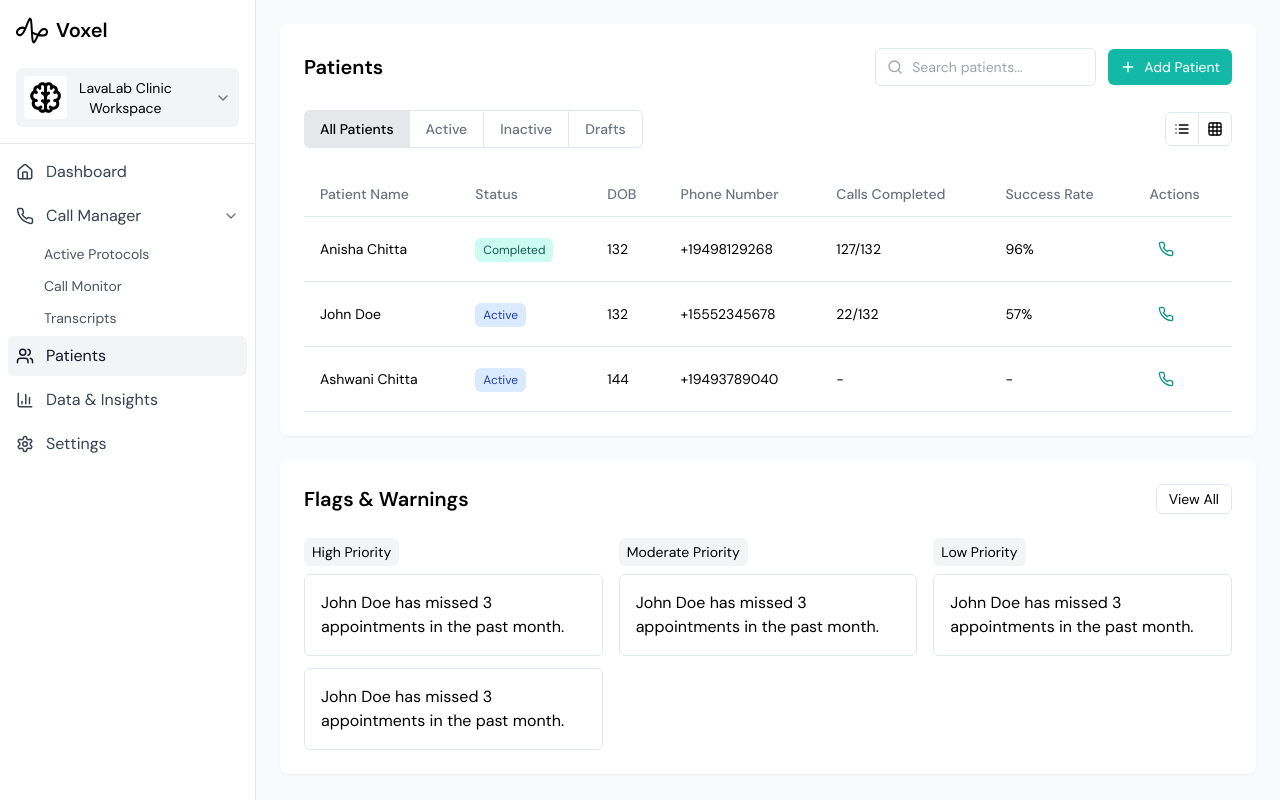
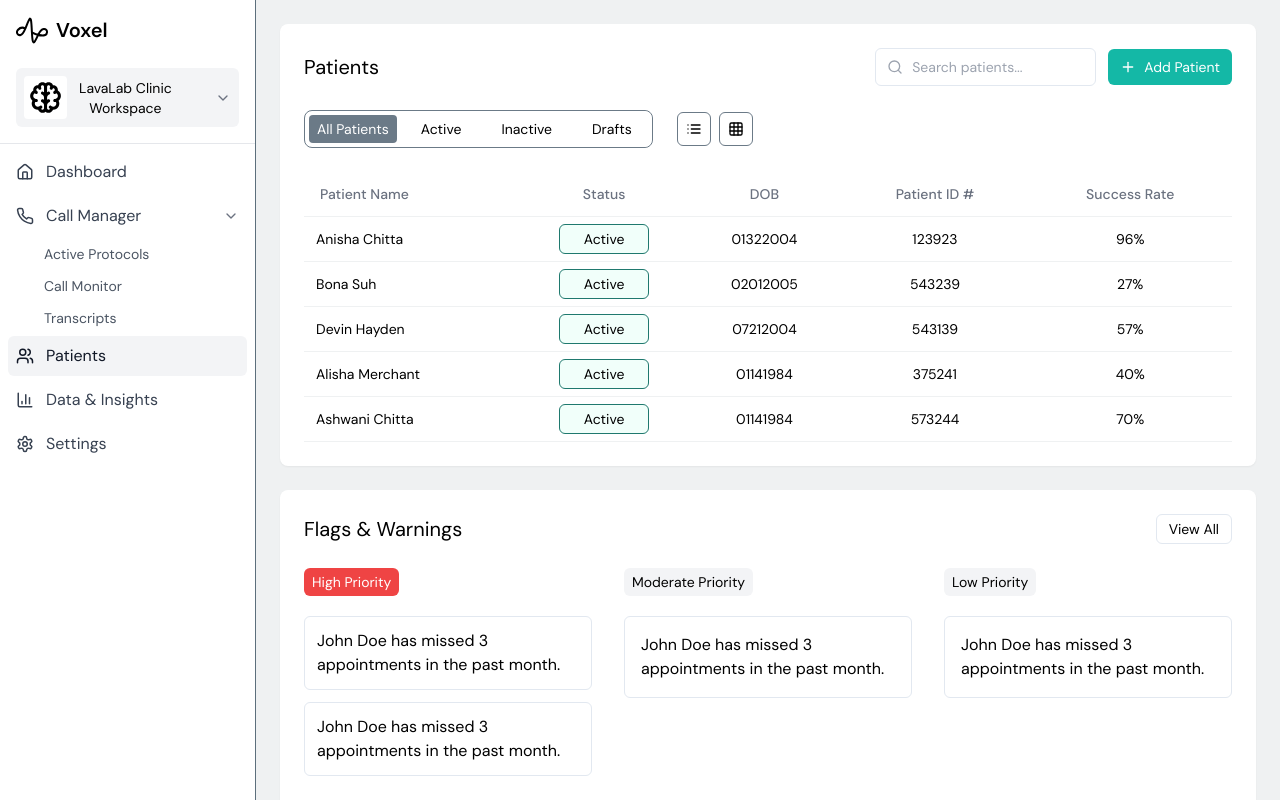
Before and after one commit to anishachitta/cadence_v3, a Next.js app in the folder cadence-v2/: page /patients in a window 1280 px wide. Built offline with nearby package versions, Linux system fonts and the light colour scheme.

Commit message:
updated UI for sidebar & Patient page

```diff
--- a/cadence-v2/app/active-protocols/page.tsx
+++ b/cadence-v2/app/active-protocols/page.tsx
@@ -150,7 +150,7 @@ export default function ActiveProtocols() {
   };
 
   return (
-    <div className="flex h-screen bg-gray-50">
+    <div className="flex h-screen bg-[#EFF1F2]">
       <Sidebar />
 
       {/* Main Content */}
--- a/cadence-v2/app/page.tsx
+++ b/cadence-v2/app/page.tsx
@@ -17,7 +17,7 @@ export default function Dashboard() {
   };
 
   return (
-    <div className="flex h-screen bg-gray-50">
+    <div className="flex h-screen bg-[#EFF1F2]">
       <Sidebar />
 
       {/* Main Content */}
@@ -125,8 +125,8 @@ export default function Dashboard() {
                     <path d="M18 15l-6-6-6 6" />
                   </svg>
                   <span className="text-sm text-emerald-500">12.3%</span>
-                </div>
-              </div>
+            </div>
+          </div>
 
               {/* Success Rate */}
               <div className="bg-white p-4 rounded-lg border">
--- a/cadence-v2/app/patients/page.tsx
+++ b/cadence-v2/app/patients/page.tsx
@@ -180,7 +180,7 @@ export default function PatientsPage() {
   };
 
   return (
-    <div className="flex h-screen bg-gray-50">
+    <div className="flex h-screen bg-[#EFF1F2]">
       <Sidebar />
       <Toaster position="top-right" />
 
@@ -190,7 +190,7 @@ export default function PatientsPage() {
           {/* Patients Section */}
           <div className="bg-white rounded-lg shadow-sm p-6">
             <div className="flex justify-between items-center mb-6">
-              <h1 className="text-xl font-semibold">Patients</h1>
+              <h4 className="text-xl font-regular">Patients</h4>
               <div className="flex items-center gap-3">
                 <div className="relative">
                   <Search
@@ -213,26 +213,26 @@ export default function PatientsPage() {
               </div>
             </div>
 
-            <div className="mb-6 flex justify-between items-center">
-              <div className="flex">
-                <button className="px-4 py-2 text-sm font-medium bg-gray-200 rounded-l-md">
+            <div className="flex items-center gap-4 mb-6">
+              <div className="flex border border-[#6B7A87] rounded-lg overflow-hidden">
+                <button className="m-1 px-2 py-0.5 text-sm rounded-sm focus:outline-none transition-colors bg-[#6B7A87] text-white">
                   All Patients
                 </button>
-                <button className="px-4 py-2 text-sm font-medium text-gray-500 border-y border-r">
+                <button className="px-5 py-2 text-sm focus:outline-none transition-colors text-black bg-white border-0">
                   Active
                 </button>
-                <button className="px-4 py-2 text-sm font-medium text-gray-500 border-y border-r">
+                <button className="px-5 py-2 text-sm focus:outline-none transition-colors text-black bg-white border-0">
                   Inactive
                 </button>
-                <button className="px-4 py-2 text-sm font-medium text-gray-500 border-y border-r rounded-r-md">
+                <button className="px-5 py-2 text-sm rounded-r-lg focus:outline-none transition-colors text-black bg-white border-0">
                   Drafts
                 </button>
               </div>
-              <div className="flex border rounded-md">
-                <button className="p-2 border-r">
+              <div className="flex gap-2 ml-2">
+                <button className="p-2 border border-[#6B7A87] rounded-md bg-white">
                   <List size={16} />
                 </button>
-                <button className="p-2">
+                <button className="p-2 border border-[#6B7A87] rounded-md bg-white">
                   <Grid size={16} />
                 </button>
               </div>
@@ -241,57 +241,29 @@ export default function PatientsPage() {
             <div className="overflow-x-auto">
               <table className="w-full text-sm">
                 <thead>
-                  <tr className="text-left border-b text-gray-500">
-                    <th className="py-3 px-4 font-medium">Patient Name</th>
-                    <th className="py-3 px-4 font-medium">Status</th>
-                    <th className="py-3 px-4 font-medium">DOB</th>
-                    <th className="py-3 px-4 font-medium">Phone Number</th>
-                    <th className="py-3 px-4 font-medium">Calls Completed</th>
-                    <th className="py-3 px-4 font-medium">Success Rate</th>
-                    <th className="py-3 px-4 font-medium">Actions</th>
+                  <tr className="border-b text-gray-500" style={{ borderColor: '#EFF1F2' }}>
+                    <th className="py-3 px-4 font-medium text-left">Patient Name</th>
+                    <th className="py-3 px-4 font-medium text-center">Status</th>
+                    <th className="py-3 px-4 font-medium text-center">DOB</th>
+                    <th className="py-3 px-4 font-medium text-center">Patient ID #</th>
+                    <th className="py-3 px-4 font-medium text-center">Success Rate</th>
                   </tr>
                 </thead>
                 <tbody>
                   {patients.map((patient) => (
-                    <tr key={patient.id} className="border-b">
-                      <td className="py-4 px-4">{patient.name}</td>
-                      <td className="py-4 px-4">
+                    <tr key={patient.id} className="border-b" style={{ borderColor: '#EFF1F2' }}>
+                      <td className="py-3 px-3 text-sm text-left">{patient.name}</td>
+                      <td className="py-1 px-1 text-sm text-center">
                         <span
-                          className={`px-2 py-1 rounded-md text-xs ${
-                            patient.status === "Active"
-                              ? "bg-blue-100 text-blue-800"
-                              : patient.status === "Completed"
-                              ? "bg-teal-100 text-teal-800"
-                              : patient.status === "Called"
-                              ? "bg-green-100 text-green-800"
-                              : "bg-gray-100 text-gray-800"
-                          }`}
+                          className="px-6 py-1 rounded-md text-black text-sm font-normal inline-block text-center"
+                          style={{ minWidth: '80px', backgroundColor: '#F1FFFA', border: '1px solid #1F796E' }}
                         >
                           {patient.status}
                         </span>
                       </td>
-                      <td className="py-4 px-4">{patient.dob}</td>
-                      <td className="py-4 px-4">{patient.phoneNumber}</td>
-                      <td className="py-4 px-4">{patient.callsCompleted}</td>
-                      <td className="py-4 px-4">{patient.successRate}</td>
-                      <td className="py-4 px-4 flex gap-2">
-                        <button
-                          onClick={() => setCallPatient(patient)}
-                          className="p-2 text-teal-600 hover:bg-teal-50 rounded-full transition-colors"
-                          title="Call patient with simulation"
-                        >
-                          <Phone size={16} />
-                        </button>
-                        {hasConfig && (
-                          <button
-                            onClick={() => handleDirectCall(patient)}
-                            className="p-2 text-blue-600 hover:bg-blue-50 rounded-full transition-colors"
-                            title="Call patient with Retell API"
-                          >
-                            <Phone size={16} />
-                          </button>
-                        )}
-                      </td>
+                      <td className="py-3 px-3 text-sm text-center">{patient.dob}</td>
+                      <td className="py-3 px-3 text-sm text-center">{patient.id}</td>
+                      <td className="py-3 px-3 text-sm text-center">{patient.successRate}</td>
                     </tr>
                   ))}
                 </tbody>
@@ -302,22 +274,22 @@ export default function PatientsPage() {
           {/* Flags & Warnings Section */}
           <div className="bg-white rounded-lg shadow-sm p-6">
             <div className="flex justify-between items-center mb-6">
-              <h2 className="text-xl font-semibold">Flags & Warnings</h2>
+              <h2 className="text-xl ">Flags & Warnings</h2>
               <button className="px-3 py-1 border rounded-md text-sm">
                 View All
               </button>
             </div>
 
-            <div className="grid grid-cols-1 md:grid-cols-3 gap-4">
+            <div className="grid grid-cols-1 md:grid-cols-3 gap-8">
               <div>
-                <div className="mb-2 px-2 py-1 bg-gray-100 rounded-md inline-block text-sm">
+                <div className="mb-2 px-2 py-1 bg-red-500 rounded-md inline-block text-sm text-white">
                   High Priority
                 </div>
-                <div className="space-y-3">
+                <div className="space-y-3 py-3">
                   {flags
                     .filter((flag) => flag.priority === "High")
                     .map((flag) => (
-                      <div key={flag.id} className="p-4 border rounded-md">
+                      <div key={flag.id} className="p-3 border rounded-md w-61">
                         <p>{flag.message}</p>
                       </div>
                     ))}
@@ -328,7 +300,7 @@ export default function PatientsPage() {
                 <div className="mb-2 px-2 py-1 bg-gray-100 rounded-md inline-block text-sm">
                   Moderate Priority
                 </div>
-                <div className="space-y-3">
+                <div className="space-y-3 py-3">
                   {flags
                     .filter((flag) => flag.priority === "Moderate")
                     .map((flag) => (
@@ -343,7 +315,7 @@ export default function PatientsPage() {
                 <div className="mb-2 px-2 py-1 bg-gray-100 rounded-md inline-block text-sm">
                   Low Priority
                 </div>
-                <div className="space-y-3">
+                <div className="space-y-3 py-3">
                   {flags
                     .filter((flag) => flag.priority === "Low")
                     .map((flag) => (
--- a/cadence-v2/stores/patientStore.ts
+++ b/cadence-v2/stores/patientStore.ts
@@ -4,9 +4,8 @@ type Patient = {
   id: string;
   name: string;
   status: "Completed" | "Active" | "Draft" | "Called";
-  dob: number | string;
+  dob: string;
   phoneNumber: string;
-  callsCompleted: string;
   successRate: string;
 };
 
@@ -19,31 +18,44 @@ interface PatientStore {
 export const usePatientStore = create<PatientStore>((set) => ({
   patients: [
     {
-      id: "1",
+      id: "123923",
       name: "Anisha Chitta",
-      status: "Completed",
-      dob: 132,
+      status: "Active",
+      dob: "01322004",
       phoneNumber: "+19498129268",
-      callsCompleted: "127/132",
       successRate: "96%",
     },
     {
-      id: "2",
-      name: "John Doe",
+      id: "543239",
+      name: "Bona Suh",
       status: "Active",
-      dob: 132,
+      dob: "02012005",
+      phoneNumber: "+2136569648",
+      successRate: "27%",
+    },
+    {
+      id: "543139",
+      name: "Devin Hayden",
+      status: "Active",
+      dob: "07212004",
       phoneNumber: "+15552345678",
-      callsCompleted: "22/132",
       successRate: "57%",
     },
     {
-      id: "3",
+      id: "375241",
+      name: "Alisha Merchant",
+      status: "Active",
+      dob: "01141984",
+      phoneNumber: "+19343789040",
+      successRate: "40%",
+    },
+    {
+      id: "573244",
       name: "Ashwani Chitta",
       status: "Active",
-      dob: 144,
+      dob: "01141984",
       phoneNumber: "+19493789040",
-      callsCompleted: "-",
-      successRate: "-",
+      successRate: "70%",
     },
   ],
   setPatients: (patients) => set({ patients }),
```
Also changed, not shown: cadence-v2/components/sidebar.tsx (+2 -2 lines).
